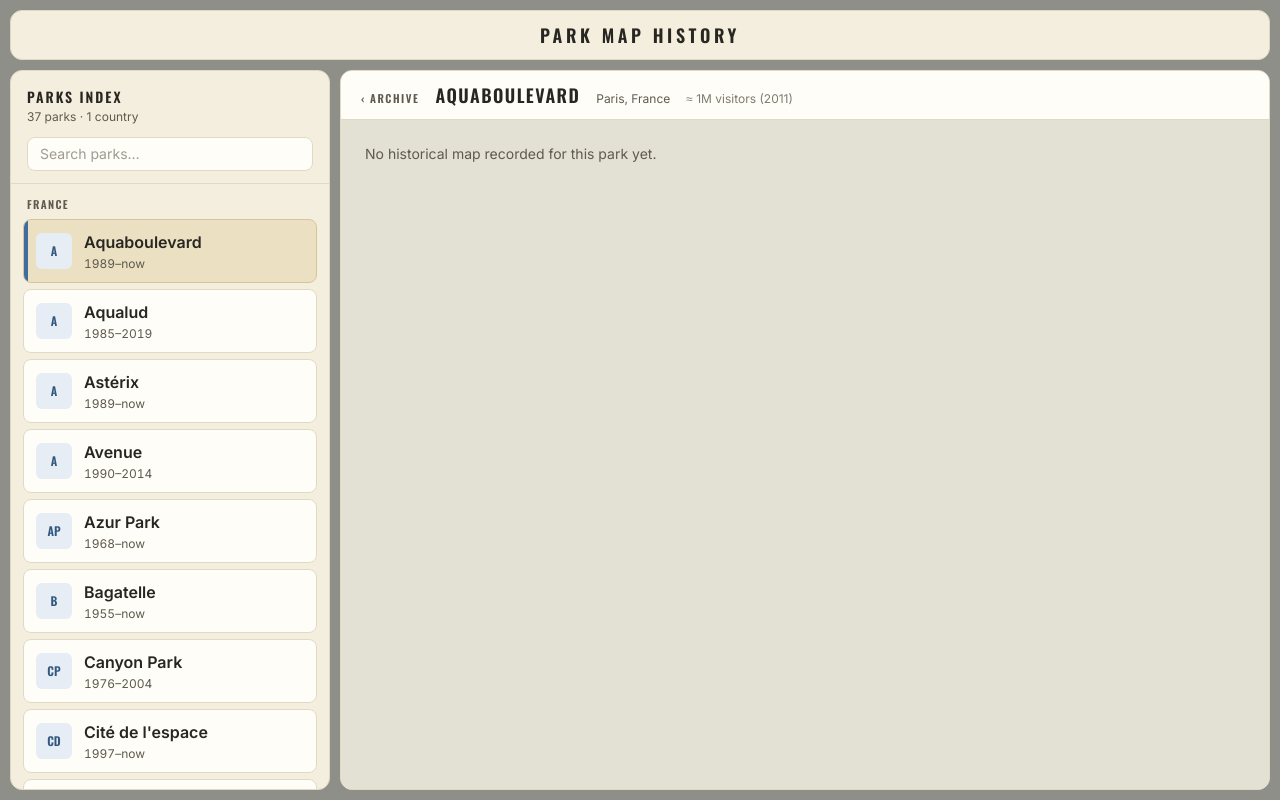
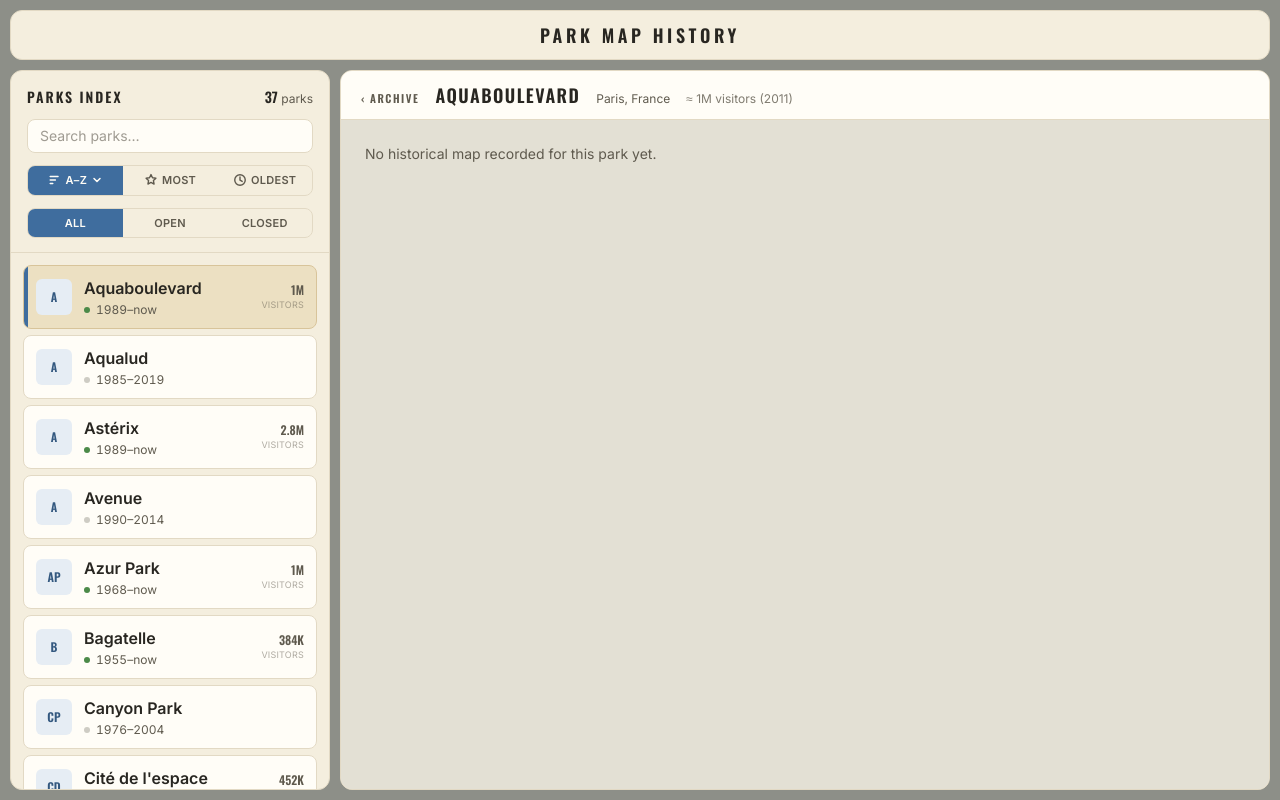
Before and after one commit to Jduquenne/theme-park-map, an Angular app: page /parks/aquaboulevard in a window 1280 px wide. Built offline with nearby package versions, Linux system fonts and the light colour scheme.

Commit message:
feat: park-index filter and sort controls

```diff
--- a/src/app/features/map-viewer/map-viewer.ts
+++ b/src/app/features/map-viewer/map-viewer.ts
@@ -21,6 +21,7 @@
   queryParamsState,
   stringParam,
 } from '../../shared/router/query-params-state';
+import { formatCount } from '../../shared/text/format-count';
 import { Skeleton } from '../../shared/components/skeleton';
 import { LeafletMap } from './leaflet-map';
 import { TimeBar } from './time-bar';
@@ -106,10 +107,7 @@
     if (!attendance) {
       return null;
     }
-    const count =
-      attendance.visitors >= 1_000_000
-        ? `${+(attendance.visitors / 1_000_000).toFixed(1)}M`
-        : `${Math.round(attendance.visitors / 1_000)}K`;
+    const count = formatCount(attendance.visitors);
     return attendance.year
       ? `≈ ${count} visitors (${attendance.year})`
       : `≈ ${count} visitors / year`;
--- /dev/null
+++ b/src/app/features/park-index/park-filtering.ts
@@ -0,0 +1,68 @@
+import { ParkSummary } from '../../core/models';
+
+export type ParkSort = 'name' | 'visitors' | 'opened';
+export type SortDirection = 'asc' | 'desc';
+export type ParkStatus = 'all' | 'open' | 'closed';
+
+export interface ParkFilters {
+  query: string;
+  sort: ParkSort;
+  direction: SortDirection;
+  status: ParkStatus;
+  country: string;
+}
+
+// The direction each sort snaps to when first picked (name A→Z, most visitors, oldest first).
+export const DEFAULT_DIRECTION: Record<ParkSort, SortDirection> = {
+  name: 'asc',
+  visitors: 'desc',
+  opened: 'asc',
+};
+
+export function filterAndSortParks(
+  parks: readonly ParkSummary[],
+  filters: ParkFilters,
+): ParkSummary[] {
+  const term = filters.query.trim().toLowerCase();
+  const matched = parks.filter((park) => {
+    if (term && !matches(park, term)) {
+      return false;
+    }
+    if (filters.country !== 'all' && park.location.country !== filters.country) {
+      return false;
+    }
+    if (filters.status === 'open' && park.operating.to !== null) {
+      return false;
+    }
+    if (filters.status === 'closed' && park.operating.to === null) {
+      return false;
+    }
+    return true;
+  });
+  const sign = filters.direction === 'asc' ? 1 : -1;
+  return matched.sort((a, b) => sign * ASCENDING[filters.sort](a, b));
+}
+
+export function countriesOf(parks: readonly ParkSummary[]): string[] {
+  return [...new Set(parks.map((park) => park.location.country))].sort((a, b) =>
+    a.localeCompare(b),
+  );
+}
+
+const ASCENDING: Record<ParkSort, (a: ParkSummary, b: ParkSummary) => number> = {
+  name: (a, b) => a.name.localeCompare(b.name),
+  visitors: (a, b) => visitorsOf(a) - visitorsOf(b) || a.name.localeCompare(b.name),
+  opened: (a, b) => a.operating.from - b.operating.from || a.name.localeCompare(b.name),
+};
+
+function visitorsOf(park: ParkSummary): number {
+  return park.attendance?.visitors ?? -1;
+}
+
+function matches(park: ParkSummary, term: string): boolean {
+  return (
+    park.name.toLowerCase().includes(term) ||
+    park.location.city.toLowerCase().includes(term) ||
+    (park.resort?.toLowerCase().includes(term) ?? false)
+  );
+}
--- a/src/app/features/park-index/park-index.html
+++ b/src/app/features/park-index/park-index.html
@@ -1,33 +1,144 @@
-<div class="shrink-0 border-b border-line px-4 pb-3 pt-4">
-  <h2 class="font-display text-sm font-semibold uppercase tracking-[0.14em] text-ink">Parks index</h2>
+<div class="shrink-0 space-y-3 border-b border-line px-4 pb-3.5 pt-4">
+  <div class="flex items-baseline justify-between gap-2">
+    <h2 class="font-display text-sm font-semibold uppercase tracking-[0.14em] text-ink">
+      Parks index
+    </h2>
     @if (status() === 'loaded') {
-    <p class="mt-0.5 text-xs text-ink-soft">
-      {{ parkCount() }} park{{ parkCount() === 1 ? '' : 's' }} ·
-      {{ countryCount() }} countr{{ countryCount() === 1 ? 'y' : 'ies' }}
+      <p class="text-xs text-ink-soft">
+        <span class="font-display text-sm font-semibold text-ink">{{ visibleParks().length }}</span>
+        park{{ visibleParks().length === 1 ? '' : 's' }}
+        @if (visibleParks().length !== parkCount()) {
+          <span class="text-ink-soft/60">/ {{ parkCount() }}</span>
+        }
       </p>
     }
+  </div>
+
   <input
     type="search"
     [value]="query()"
     (input)="updateQuery($event)"
     placeholder="Search parks…"
     aria-label="Search parks"
-    class="mt-3 w-full rounded-lg border border-line bg-card px-3 py-1.5 text-sm text-ink placeholder:text-ink-soft/60 focus:border-denim focus:outline-none"
+    class="w-full rounded-lg border border-line bg-card px-3 py-1.5 text-sm text-ink placeholder:text-ink-soft/60 focus:border-denim focus:outline-none"
   />
+
+  @if (status() === 'loaded') {
+    <div class="relative flex overflow-hidden rounded-lg border border-line bg-parchment">
+      <span
+        class="pointer-events-none absolute inset-y-0 left-0 w-1/3 bg-denim transition-transform duration-200 ease-out"
+        [style.transform]="'translateX(' + sortIndex() * 100 + '%)'"
+      ></span>
+      @for (option of sortOptions; track option.key) {
+        <button
+          type="button"
+          (click)="pickSort(option.key)"
+          [attr.aria-pressed]="sort() === option.key"
+          [attr.aria-label]="'Sort by ' + option.key"
+          class="relative z-10 flex flex-1 items-center justify-center gap-1 py-1.5 text-[11px] font-semibold uppercase tracking-wide transition-colors"
+          [class]="sort() === option.key ? 'text-card' : 'text-ink-soft hover:text-ink'"
+        >
+          <svg
+            viewBox="0 0 16 16"
+            class="size-3.5"
+            fill="none"
+            stroke="currentColor"
+            stroke-width="1.6"
+          >
+            @switch (option.key) {
+              @case ('name') {
+                <path d="M2.5 4h9M2.5 8h6M2.5 12h3" stroke-linecap="round" />
+              }
+              @case ('visitors') {
+                <path
+                  d="M8 1.8l1.7 3.6 3.9.5-2.8 2.8.7 3.9L8 10.7l-3.5 1.9.7-3.9L2.4 5.9l3.9-.5z"
+                  stroke-linejoin="round"
+                />
+              }
+              @case ('opened') {
+                <circle cx="8" cy="8" r="6" />
+                <path d="M8 4.5V8l2.5 1.6" stroke-linecap="round" />
+              }
+            }
+          </svg>
+          {{ sortLabel(option) }}
+          @if (sort() === option.key) {
+            <svg
+              viewBox="0 0 16 16"
+              class="size-3 transition-transform duration-200"
+              [class.rotate-180]="direction() === 'desc'"
+              fill="none"
+              stroke="currentColor"
+              stroke-width="2"
+            >
+              <path d="M4 6l4 4 4-4" stroke-linecap="round" stroke-linejoin="round" />
+            </svg>
+          }
+        </button>
+      }
+    </div>
+
+    <div class="flex gap-2">
+      <div class="relative flex flex-1 overflow-hidden rounded-lg border border-line bg-parchment">
+        <span
+          class="pointer-events-none absolute inset-y-0 left-0 w-1/3 bg-denim transition-transform duration-200 ease-out"
+          [style.transform]="'translateX(' + statusIndex() * 100 + '%)'"
+        ></span>
+        @for (option of statusOptions; track option) {
+          <button
+            type="button"
+            (click)="statusFilter.set(option)"
+            [attr.aria-pressed]="statusFilter() === option"
+            class="relative z-10 flex-1 py-1.5 text-[11px] font-semibold uppercase tracking-wide transition-colors"
+            [class]="statusFilter() === option ? 'text-card' : 'text-ink-soft hover:text-ink'"
+          >
+            {{ option }}
+          </button>
+        }
+      </div>
+
+      @if (countryCount() > 1) {
+        <select
+          [value]="country()"
+          (change)="updateCountry($event)"
+          aria-label="Filter by country"
+          class="min-w-0 flex-1 rounded-lg border border-line bg-card px-2 text-xs text-ink focus:border-denim focus:outline-none"
+        >
+          <option value="all">All countries</option>
+          @for (name of countries(); track name) {
+            <option [value]="name">{{ name }}</option>
+          }
+        </select>
+      }
+    </div>
+
+    @if (hasActiveFilters()) {
+      <button
+        type="button"
+        (click)="resetFilters()"
+        class="flex w-full items-center justify-center gap-1.5 rounded-lg border border-dashed border-tan-line py-1 text-[11px] font-semibold uppercase tracking-wide text-ink-soft transition-colors hover:border-denim hover:text-denim-ink"
+      >
+        <svg
+          viewBox="0 0 16 16"
+          class="size-3.5"
+          fill="none"
+          stroke="currentColor"
+          stroke-width="1.6"
+        >
+          <path d="M13 3v4h-4" stroke-linecap="round" stroke-linejoin="round" />
+          <path d="M13 7a5.5 5.5 0 10-1.4 5" stroke-linecap="round" />
+        </svg>
+        Clear filters
+      </button>
+    }
+  }
 </div>
 
 <div class="min-h-0 flex-1 overflow-y-auto px-3 pb-[calc(0.75rem+env(safe-area-inset-bottom))] pt-3">
   @switch (status()) {
     @case ('loaded') {
-      @for (group of filteredGroups(); track group.country) {
-        <section class="mb-4">
-          <h3
-            class="mb-1.5 px-1 font-display text-[11px] font-semibold uppercase tracking-[0.12em] text-ink-soft"
-          >
-            {{ group.country }}
-          </h3>
       <ul class="space-y-1.5">
-            @for (park of group.parks; track park.id) {
+        @for (park of visibleParks(); track park.id) {
           <li>
             <a
               [routerLink]="['/parks', park.slug]"
@@ -45,23 +156,51 @@
               <span class="min-w-0 flex-1">
                 <span class="block truncate font-semibold text-ink">{{ park.name }}</span>
                 <span class="mt-0.5 flex items-center gap-1.5 text-xs text-ink-soft">
+                  <span
+                    class="size-1.5 shrink-0 rounded-full"
+                    [class]="park.operating.to === null ? 'bg-[#4b8a48]' : 'bg-ink-soft/30'"
+                    [attr.title]="park.operating.to === null ? 'Open' : 'Closed'"
+                  ></span>
                   <span class="tabular-nums">
                     {{ park.operating.from }}–{{ park.operating.to ?? 'now' }}
                   </span>
-                      @if (park.mapCount > 0) {
-                        <span class="text-tan-line">·</span>
-                        <span>{{ park.mapCount }} map{{ park.mapCount === 1 ? '' : 's' }}</span>
-                      }
                 </span>
               </span>
+              @if (park.attendance; as attendance) {
+                <span class="shrink-0 text-right">
+                  <span class="block font-display text-xs font-semibold tabular-nums text-ink-soft">
+                    {{ formatCount(attendance.visitors) }}
+                  </span>
+                  <span class="block text-[9px] uppercase tracking-wide text-ink-soft/50">
+                    visitors
+                  </span>
+                </span>
+              }
             </a>
           </li>
+        } @empty {
+          <div class="flex flex-col items-center gap-3 px-6 py-12 text-center">
+            <svg
+              viewBox="0 0 24 24"
+              class="size-9 text-tan-line"
+              fill="none"
+              stroke="currentColor"
+              stroke-width="1.5"
+            >
+              <path d="M12 21s7-6.3 7-11a7 7 0 10-14 0c0 4.7 7 11 7 11z" />
+              <path d="M4 4l16 16" stroke-linecap="round" />
+            </svg>
+            <p class="text-sm text-ink-soft">No park in the archive matches your filters.</p>
+            <button
+              type="button"
+              (click)="resetFilters()"
+              class="rounded-full bg-denim px-4 py-1.5 text-xs font-semibold text-card hover:bg-denim-ink"
+            >
+              Clear filters
+            </button>
+          </div>
         }
       </ul>
-        </section>
-      } @empty {
-        <p class="px-1 py-6 text-sm text-ink-soft">No parks match “{{ query() }}”.</p>
-      }
     }
 
     @case ('error') {
@@ -78,16 +217,9 @@
     }
 
     @default {
-      <div class="space-y-4" role="status" aria-label="Loading park archive">
-        @for (section of [0, 1]; track section) {
-          <section>
-            <app-skeleton class="mb-2 h-3 w-20 rounded" />
-            <div class="space-y-1.5">
-              @for (row of [0, 1, 2]; track row) {
+      <div class="space-y-1.5" role="status" aria-label="Loading park archive">
+        @for (row of [0, 1, 2, 3, 4, 5]; track row) {
           <app-skeleton class="h-16 rounded-lg" />
-              }
-            </div>
-          </section>
         }
       </div>
     }
--- a/src/app/features/park-index/park-index.ts
+++ b/src/app/features/park-index/park-index.ts
@@ -5,8 +5,22 @@
 import { ParkSummary } from '../../core/models';
 import { ParkRepository } from '../../core/services/park-repository';
 import { RequestState, toRequestState } from '../../shared/http/request-state';
+import { formatCount } from '../../shared/text/format-count';
 import { Skeleton } from '../../shared/components/skeleton';
-import { ParkGroup, groupByCountry } from './group-by-location';
+import {
+  DEFAULT_DIRECTION,
+  ParkSort,
+  ParkStatus,
+  SortDirection,
+  countriesOf,
+  filterAndSortParks,
+} from './park-filtering';
+
+interface SortOption {
+  key: ParkSort;
+  ascLabel: string;
+  descLabel: string;
+}
 
 @Component({
   selector: 'app-park-index',
@@ -28,32 +42,52 @@
   );
 
   readonly query = signal('');
+  readonly sort = signal<ParkSort>('name');
+  readonly direction = signal<SortDirection>('asc');
+  readonly statusFilter = signal<ParkStatus>('all');
+  readonly country = signal<string>('all');
+
+  readonly sortOptions: readonly SortOption[] = [
+    { key: 'name', ascLabel: 'A–Z', descLabel: 'Z–A' },
+    { key: 'visitors', ascLabel: 'Fewest', descLabel: 'Most' },
+    { key: 'opened', ascLabel: 'Oldest', descLabel: 'Newest' },
+  ];
+  readonly statusOptions: readonly ParkStatus[] = ['all', 'open', 'closed'];
 
   readonly status = computed(() => this.request().status);
 
-  private readonly groups = computed<ParkGroup[]>(() => {
+  private readonly catalog = computed<ParkSummary[]>(() => {
     const state = this.request();
-    return state.status === 'loaded' ? groupByCountry(state.value) : [];
+    return state.status === 'loaded' ? state.value : [];
   });
 
-  readonly parkCount = computed(() =>
-    this.groups().reduce((total, group) => total + group.parks.length, 0),
+  readonly parkCount = computed(() => this.catalog().length);
+  readonly countries = computed(() => countriesOf(this.catalog()));
+  readonly countryCount = computed(() => this.countries().length);
+
+  readonly visibleParks = computed(() =>
+    filterAndSortParks(this.catalog(), {
+      query: this.query(),
+      sort: this.sort(),
+      direction: this.direction(),
+      status: this.statusFilter(),
+      country: this.country(),
+    }),
   );
 
-  readonly countryCount = computed(() => this.groups().length);
+  readonly sortIndex = computed(() => this.sortOptions.findIndex((o) => o.key === this.sort()));
+  readonly statusIndex = computed(() => this.statusOptions.indexOf(this.statusFilter()));
 
-  readonly filteredGroups = computed<ParkGroup[]>(() => {
-    const term = this.query().trim().toLowerCase();
-    if (!term) {
-      return this.groups();
-    }
-    return this.groups()
-      .map((group) => ({
-        country: group.country,
-        parks: group.parks.filter((park) => this.matches(park, term)),
-      }))
-      .filter((group) => group.parks.length > 0);
-  });
+  readonly hasActiveFilters = computed(
+    () =>
+      this.query().trim() !== '' ||
+      this.sort() !== 'name' ||
+      this.direction() !== 'asc' ||
+      this.statusFilter() !== 'all' ||
+      this.country() !== 'all',
+  );
+
+  protected readonly formatCount = formatCount;
 
   monogram(name: string): string {
     return name
@@ -68,15 +102,33 @@
     this.query.set((event.target as HTMLInputElement).value);
   }
 
+  pickSort(key: ParkSort): void {
+    if (this.sort() === key) {
+      this.direction.update((current) => (current === 'asc' ? 'desc' : 'asc'));
+    } else {
+      this.sort.set(key);
+      this.direction.set(DEFAULT_DIRECTION[key]);
+    }
+  }
+
+  sortLabel(option: SortOption): string {
+    const direction = this.sort() === option.key ? this.direction() : DEFAULT_DIRECTION[option.key];
+    return direction === 'asc' ? option.ascLabel : option.descLabel;
+  }
+
+  updateCountry(event: Event): void {
+    this.country.set((event.target as HTMLSelectElement).value);
+  }
+
+  resetFilters(): void {
+    this.query.set('');
+    this.sort.set('name');
+    this.direction.set('asc');
+    this.statusFilter.set('all');
+    this.country.set('all');
+  }
+
   retry(): void {
     this.reload.update((n) => n + 1);
   }
-
-  private matches(park: ParkSummary, term: string): boolean {
-    return (
-      park.name.toLowerCase().includes(term) ||
-      park.location.city.toLowerCase().includes(term) ||
-      (park.resort?.toLowerCase().includes(term) ?? false)
-    );
-  }
 }
--- /dev/null
+++ b/src/app/shared/text/format-count.ts
@@ -0,0 +1,9 @@
+export function formatCount(value: number): string {
+  if (value >= 1_000_000) {
+    return `${+(value / 1_000_000).toFixed(1)}M`;
+  }
+  if (value >= 1_000) {
+    return `${Math.round(value / 1_000)}K`;
+  }
+  return `${value}`;
+}
```
Also changed, not shown: src/app/features/park-index/group-by-location.ts (deleted, +0 -23 lines). Lines whose indentation alone changed are shown as unchanged.
